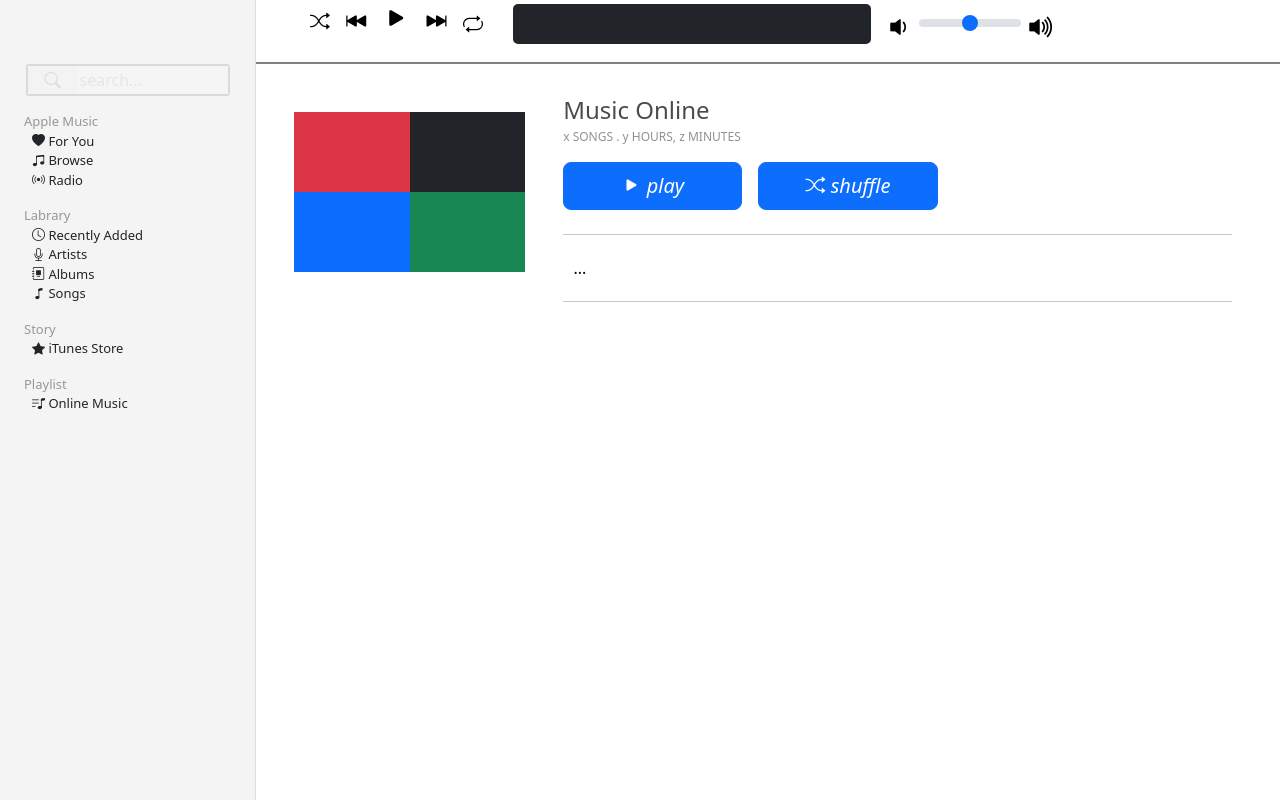
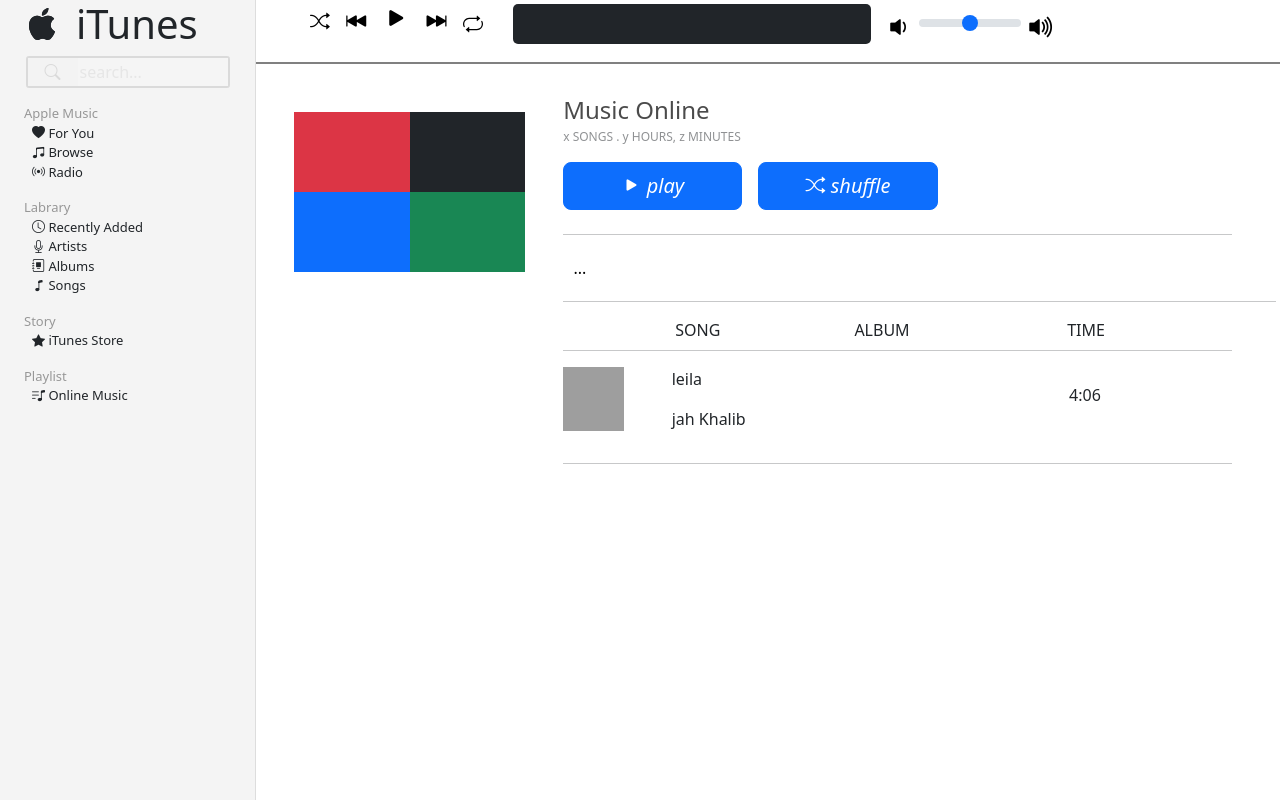
Before and after one commit to yasinkhosravani/iTunes-MacBook, a plain HTML site: page index.htm in a window 1280 px wide. Drawn offline with nearby package versions, Linux system fonts and the light colour scheme; grey boxes are pictures that could not be loaded.

Commit message:
Update index.htm

```diff
--- a/index.htm
+++ b/index.htm
@@ -14,7 +14,11 @@
 <body>
     <article class="d-flex">
         <div id="menu" class="vh-100 " style="width: 20%;background-color:rgb(244, 244, 244);border-right: 1px rgb(128, 128, 128,0.2) double;" >
-            <div id="search" class="mx-auto  " style="width: 80%;margin-top: 4rem;">
+            <div id="search" class="mx-auto  " style="width: 80%;">
+                <h1><svg xmlns="http://www.w3.org/2000/svg" width="40" height="40" fill="currentColor" class="bi bi-apple" viewBox="0 0 20 20">
+                    <path d="M11.182.008C11.148-.03 9.923.023 8.857 1.18c-1.066 1.156-.902 2.482-.878 2.516.024.034 1.52.087 2.475-1.258.955-1.345.762-2.391.728-2.43Zm3.314 11.733c-.048-.096-2.325-1.234-2.113-3.422.212-2.189 1.675-2.789 1.698-2.854.023-.065-.597-.79-1.254-1.157a3.692 3.692 0 0 0-1.563-.434c-.108-.003-.483-.095-1.254.116-.508.139-1.653.589-1.968.607-.316.018-1.256-.522-2.267-.665-.647-.125-1.333.131-1.824.328-.49.196-1.422.754-2.074 2.237-.652 1.482-.311 3.83-.067 4.56.244.729.625 1.924 1.273 2.796.576.984 1.34 1.667 1.659 1.899.319.232 1.219.386 1.843.067.502-.308 1.408-.485 1.766-.472.357.013 1.061.154 1.782.539.571.197 1.111.115 1.652-.105.541-.221 1.324-1.059 2.238-2.758.347-.79.505-1.217.473-1.282Z"/>
+                    <path d="M11.182.008C11.148-.03 9.923.023 8.857 1.18c-1.066 1.156-.902 2.482-.878 2.516.024.034 1.52.087 2.475-1.258.955-1.345.762-2.391.728-2.43Zm3.314 11.733c-.048-.096-2.325-1.234-2.113-3.422.212-2.189 1.675-2.789 1.698-2.854.023-.065-.597-.79-1.254-1.157a3.692 3.692 0 0 0-1.563-.434c-.108-.003-.483-.095-1.254.116-.508.139-1.653.589-1.968.607-.316.018-1.256-.522-2.267-.665-.647-.125-1.333.131-1.824.328-.49.196-1.422.754-2.074 2.237-.652 1.482-.311 3.83-.067 4.56.244.729.625 1.924 1.273 2.796.576.984 1.34 1.667 1.659 1.899.319.232 1.219.386 1.843.067.502-.308 1.408-.485 1.766-.472.357.013 1.061.154 1.782.539.571.197 1.111.115 1.652-.105.541-.221 1.324-1.059 2.238-2.758.347-.79.505-1.217.473-1.282Z"/>
+                  </svg>  iTunes</h1>
                 <div class="w-100  mx-auto d-flex" style="height: 2rem;border-radius: 3px;border: 2px black double;background-color:rgb(0,12,33);opacity: 0.1;">
                 <form class="d-flex">
                     <button class="border-0 w-25"><i class="bi bi-search"></i></button>
@@ -84,11 +88,28 @@
                     </div>
                     <hr class="me-5">
                     <input type="text" value="  ..." class="my-1 border-0" >
+                    <hr class="me-1">
+                    <div class="d-flex" style="height: 1rem;">
+                        <div class=" me-5 " style="height: 4rem; width: 4rem;"></div>
+
+                        <p class="w-25">SONG</p>
+                        <p class="w-25">ALBUM</p>
+                        <p class="w-25 mx-auto ">TIME</p>
+                    </div>
                     <hr class="me-5">
-
+                    <div class="d-flex w-75" style="height:5rem;" onmouseover="this.style.backgroundColor = 'rgb(0, 0, 0, 0.1)';" onmouseover="this.style.opacity='0.5';" onmouseout="this.style.background='';">
+                        <div class=" bg-danger me-5 " style="height: 4rem; width: 4rem;background-image: url('https://i1.sndcdn.com/artworks-000194120998-iqnriv-t500x500.jpg');background-repeat: no-repeat;background-size: cover;"></div>
+                        <div class="w-50">
+                            <p>leila</p>
+                            <p>jah Khalib</p>
+                        </div>
+                        <p class="w-25 text-end ms-5 mt-3">4:06</p>
+                    </div>
+                    <hr class="me-5">
                 </div>
             </div>
         </div>
     </article>
+    <script  src="script.js"></script>
 </body>
 </html>
```
